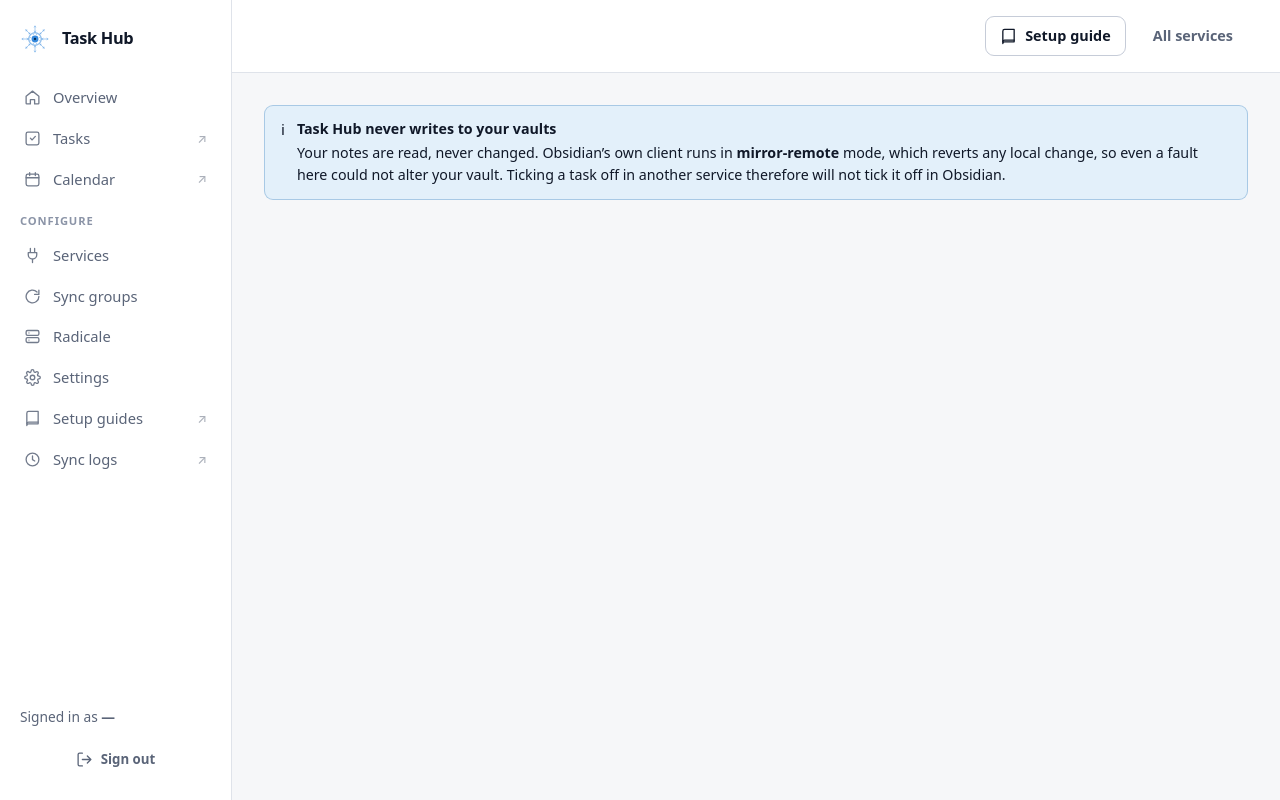
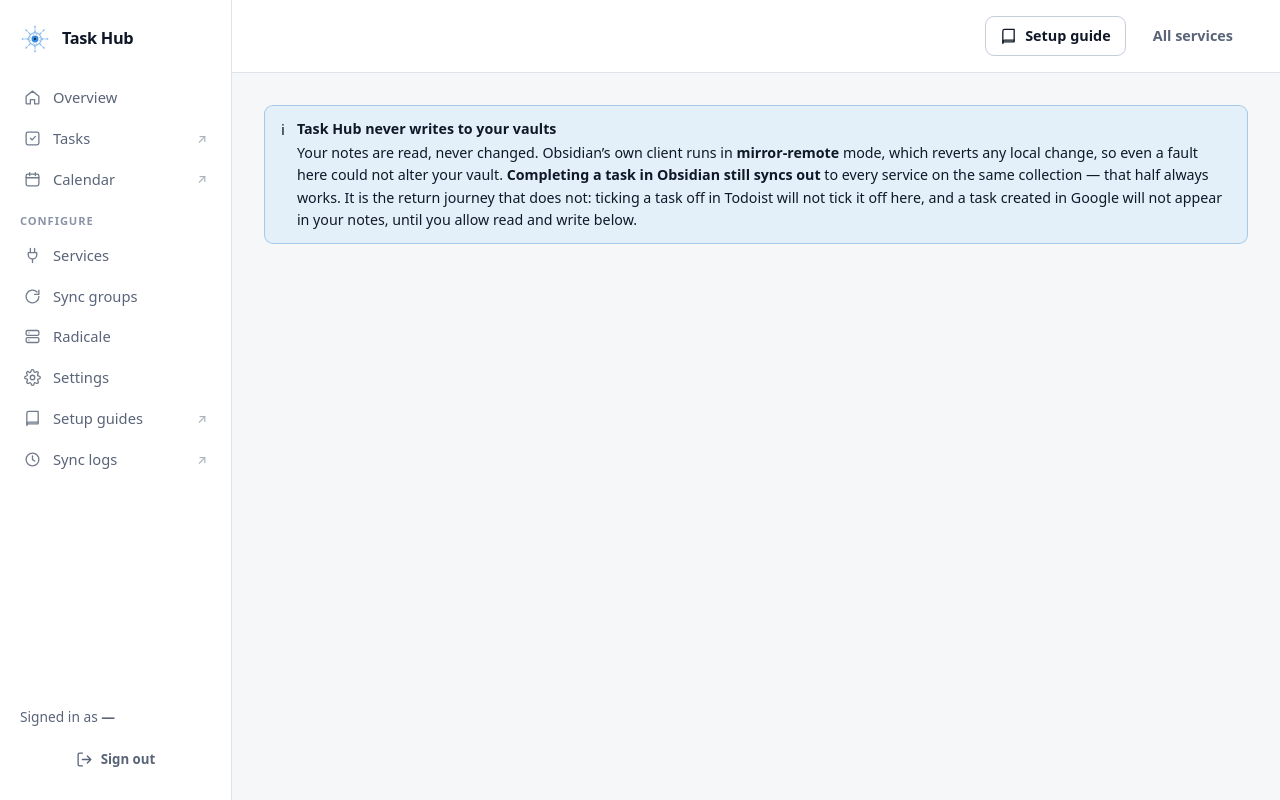
Before and after one commit to Sparkinman/task-hub, a Python web app: template app/templates/service_obsidian.html in a window 1280 px wide. Run offline with Jinja, Linux system fonts and the light colour scheme; the template is opened without the code that fills it, so the values that code supplies are empty.

Commit message:
Choose where tasks go from the vault, and stop inventing ticks
Three things the interface was getting wrong.

**Where tasks are stored was a text box.** A path typed by hand is a path
with a typo in it, and the failure is silent: tasks written to a folder
that looks right and is not where you are looking. It is a list of the
vault's real folders now, read from the vault itself. For task notes each
task gets a file in the chosen folder; for checklist lines they are added
to "From Task Hub.md" inside it. A note path stored by an earlier version
is still honoured as one.

**The write-out column showed ticks nobody had made.** It was derived --
every write-enabled list in any group the row read into appeared ticked
-- so opening a page showed boxes that had never been touched there, and
saving wrote those inferred ticks back as real ones. It reads the one
field that records an actual choice now, so a row nobody has configured
starts empty. The "One-way" pill is still derived, because that is a fact
about the arrangement rather than a choice.

**The vault banners still described write-back as ticking boxes.** They
were written when that was all it could do and have been wrong since it
learned to create tasks. Both now say what is true: with it on, tasks are
written in and completions travel in both directions; with it off,
completing a task in Obsidian still syncs out -- that half always works
-- and it is only the return journey that waits on the tick.

```diff
--- a/app/templates/partials/mapping_form.html
+++ b/app/templates/partials/mapping_form.html
@@ -180,26 +180,43 @@
                                           <label class="field-label tiny mt-2" for="vw-note-{{ account.id }}">
                                             Where new tasks go
                                           </label>
-                                          <input class="input input-sm" id="vw-note-{{ account.id }}"
-                                                 name="vaultnote" value="{{ vault_write.note }}"
-                                                 placeholder="{{ vault_write.location_hint }}">
+                                          {# Chosen from the vault, not typed. A path
+                                             typed by hand is a path with a typo in it,
+                                             and the failure is silent: tasks written
+                                             to a folder that looks right and is not
+                                             where the user is looking. #}
+                                          <select class="input input-sm" id="vw-note-{{ account.id }}"
+                                                  name="vaultnote">
+                                            <option value="" {{ 'selected' if not vault_write.note }}>
+                                              {%- if vault_write.default_folder -%}
+                                                {{ vault_write.default_folder }} — where TaskNotes files its own
+                                              {%- else -%}
+                                                Choose a folder…
+                                              {%- endif -%}
+                                            </option>
+                                            {%- for folder in vault_write.folders %}
+                                              <option value="{{ folder }}"
+                                                      {{ 'selected' if vault_write.note == folder }}>
+                                                {{ folder }}
+                                              </option>
+                                            {%- endfor %}
+                                            {%- if vault_write.note and vault_write.note not in vault_write.folders %}
+                                              {# Whatever was set before, even if that folder has
+                                                 since been renamed or deleted -- shown so it can
+                                                 be seen and changed rather than silently dropped. #}
+                                              <option value="{{ vault_write.note }}" selected>
+                                                {{ vault_write.note }} (not in the vault any more)
+                                              </option>
+                                            {%- endif %}
+                                          </select>
                                           <span class="tiny muted" style="display:block; margin-top:4px;">
-                                            {%- if vault_write.both_formats %}
-                                              A <span class="strong">folder</span> if you chose
-                                              TaskNotes — each task gets a file of its own in it.
-                                              The <span class="strong">path of a note</span> if you
-                                              chose the Tasks plugin — lines are added to the end
-                                              of it, and it is created if it does not exist.
-                                            {%- elif vault_write.format == 'tasknotes' %}
-                                              A folder inside the vault. Each task gets a file of
-                                              its own in it.
+                                            {%- if vault_write.format == 'tasknotes' %}
+                                              Each task gets a note of its own in this folder.
                                             {%- else %}
-                                              The path of a note inside the vault. Lines are added
-                                              to the end of it, and it is created if it does not
-                                              exist.
+                                              Tasks are added to
+                                              <span class="mono">From Task Hub.md</span> in this
+                                              folder, which is created if it is not there.
                                             {%- endif %}
-                                            Leave empty to use
-                                            <span class="mono">{{ vault_write.location_hint }}</span>.
                                           </span>
                                           {%- if not vault_write.on %}
                                             <label class="check mt-2">
--- a/app/templates/service_obsidian.html
+++ b/app/templates/service_obsidian.html
@@ -26,13 +26,16 @@
     <span class="alert-icon" aria-hidden="true">▲</span>
     <div class="grow">
       <div class="alert-title">
-        Task Hub can write to
+        Two-way with
         {% for e in writable %}“{{ e.vault.name }}”{{ ', ' if not loop.last }}{% endfor %}
       </div>
-      It changes one thing only: whether a task is ticked, and its completion
-      date. Never your wording, dates or tags; it never adds a task to a note
-      and never deletes one. Every other vault below is read-only, enforced by
-      Obsidian’s own client rather than promised here.
+      Tasks in the collections these vaults are mapped to are written into them,
+      and completing a task in <span class="strong">any</span> service on the
+      same collection ticks it off here too — and the other way round. What Task
+      Hub will not do is rewrite a task you wrote yourself, or delete a line: a
+      task finished elsewhere is marked done in your notes, never removed. Every
+      other vault below is read-only, enforced by Obsidian’s own client rather
+      than promised here.
     </div>
   </div>
 {% else %}
@@ -42,8 +45,12 @@
       <div class="alert-title">Task Hub never writes to your vaults</div>
       Your notes are read, never changed. Obsidian’s own client runs in
       <span class="strong">mirror-remote</span> mode, which reverts any local
-      change, so even a fault here could not alter your vault. Ticking a task
-      off in another service therefore will not tick it off in Obsidian.
+      change, so even a fault here could not alter your vault.
+      <span class="strong">Completing a task in Obsidian still syncs out</span>
+      to every service on the same collection — that half always works. It is
+      the return journey that does not: ticking a task off in Todoist will not
+      tick it off here, and a task created in Google will not appear in your
+      notes, until you allow read and write below.
     </div>
   </div>
 {% endif %}
@@ -122,7 +129,7 @@
         </div>
         <div class="row gap-2">
           {% if entry.write_back %}
-            <span class="pill pill-warning" title="Task Hub may tick tasks off in this vault">Can tick tasks off</span>
+            <span class="pill pill-warning" title="Tasks are written into this vault, and completions sync both ways">Read &amp; write</span>
           {% else %}
             <span class="pill pill-success">Read-only</span>
           {% endif %}
@@ -314,9 +321,8 @@
                               'format': fmt2,
                               'both_formats': entry.has_tasknotes and entry.has_inline,
                               'note': entry.create_note,
-                              'location_hint': (entry.tasks_folder or 'TaskNotes/Tasks')
-                                               if fmt2 == 'tasknotes'
-                                               else 'Tasks/From Task Hub.md',
+                              'folders': entry.folders,
+                              'default_folder': entry.tasks_folder if fmt2 == 'tasknotes' else '',
                             }) }}
           </div>
         {% else %}
```
Also changed, not shown: app/connectors/obsidian.py (+11 -0 lines), app/web/obsidian_setup.py (+27 -0 lines), app/web/services_view.py (+25 -21 lines), tests/test_obsidian_create.py (+11 -0 lines).
